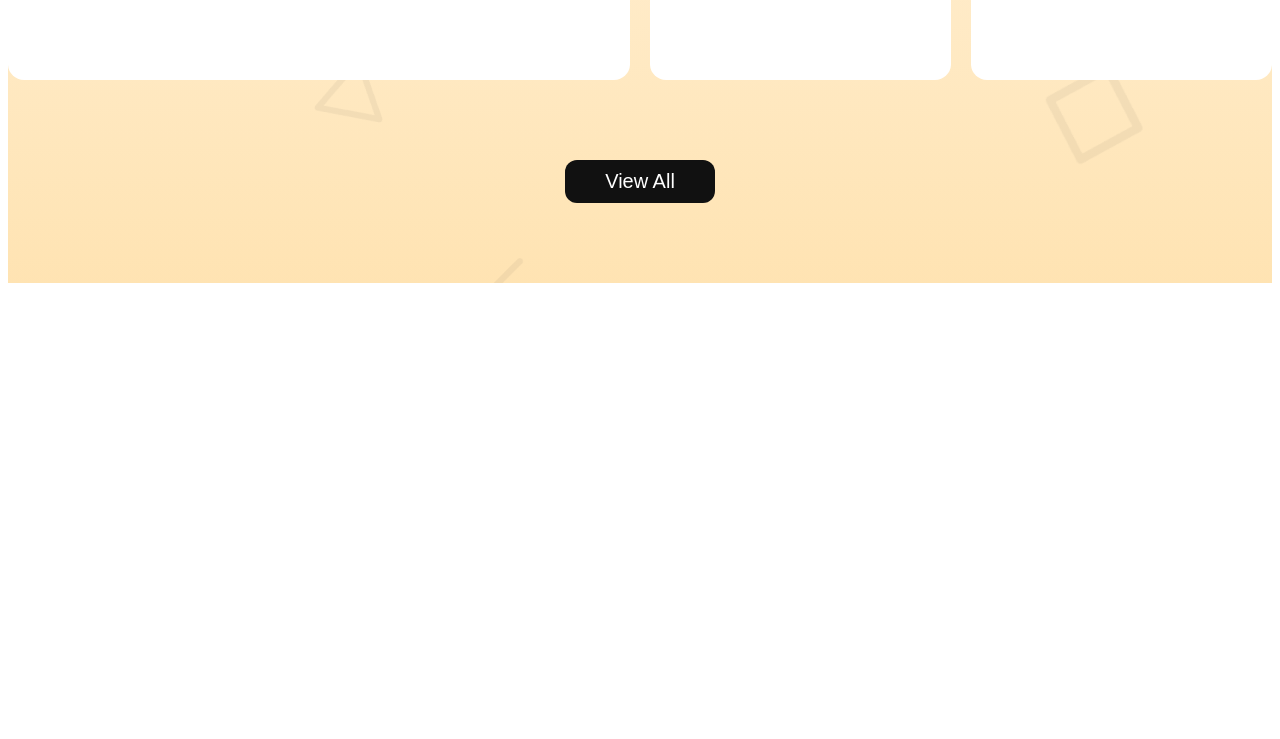
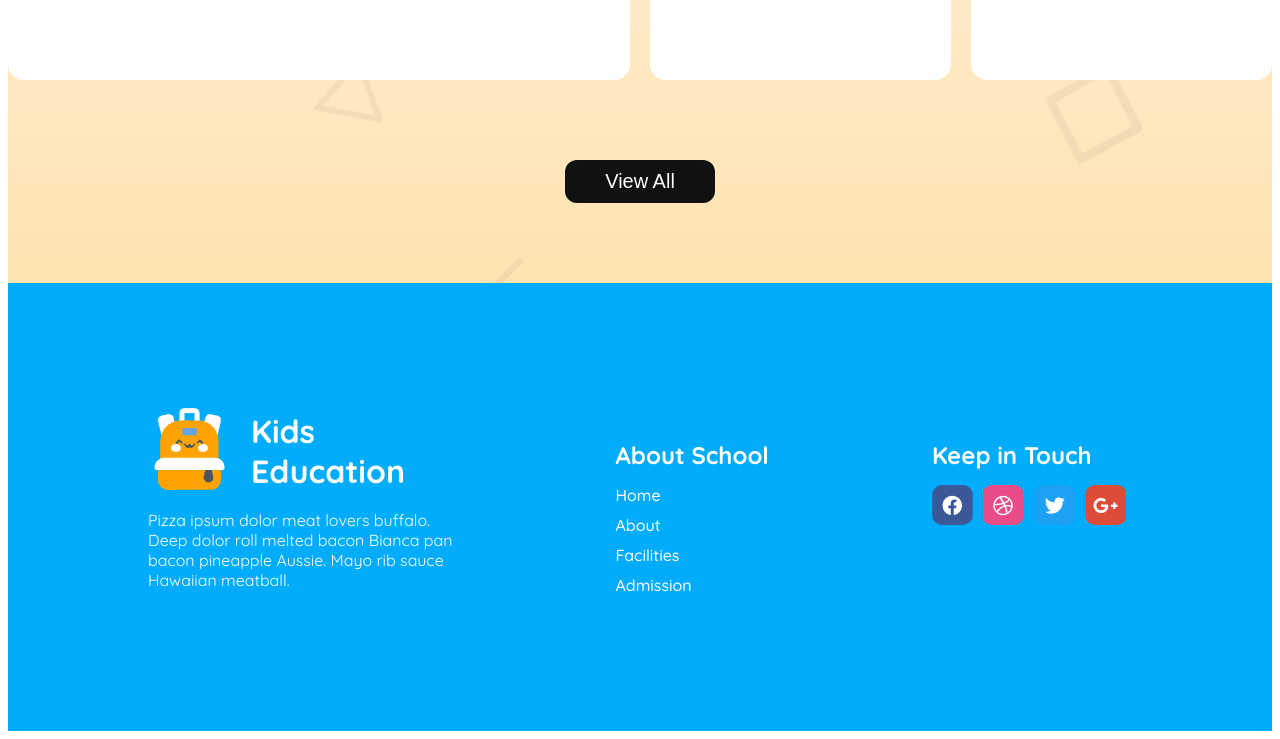
Before and after one commit to engnrtawhid/PH_B11_Assignment_02, a plain HTML site: page index.html in a window 1280 px wide. Shown: the part 2475-3214 px from the top of the page. Before the commit the page ends 2766 px from the top, so only its background shows below. Drawn offline with Linux system fonts and the light colour scheme.

Commit message:
completed V1

```diff
--- a/index.html
+++ b/index.html
@@ -157,8 +157,38 @@
         </section>
     </main>
 
-    <footer>
-
+    <footer class="quicksand footerBG">
+        <div class="footerContainer contentMargin">
+            <div class="leftFooter">
+                <div class="footerLogo">
+                    <div>
+                        <img src="assets/footerLogo.png" alt="">
+                    </div>
+                    <h1>Kids <br> Education</h1>
+                </div>
+                <p>Pizza ipsum dolor meat lovers buffalo. <br> Deep dolor roll melted bacon Bianca pan <br>
+                bacon pineapple Aussie. Mayo rib sauce <br>
+                Hawaiian meatball.</p>
+            </div>
+            <div class="middleFooter">
+                <h4>About School</h4>
+                <ul>
+                    <li><a href="home">Home</a></li>
+                    <li><a href="about">About</a></li>
+                    <li><a href="facilities">Facilities</a></li>
+                    <li><a href="admission">Admission</a></li>
+                </ul>
+            </div>
+            <div class="rightFooter">
+                <h4>Keep in Touch</h4>
+                <div class="socialContainer">
+                    <img src="assets/fb.png" alt="">
+                    <img src="assets/dribble.png" alt="">
+                    <img src="assets/twitter.png" alt="">
+                    <img src="assets/google+.png" alt="">
+                </div>
+            </div>
+        </div>
     </footer>
 </body>
 </html>
--- a/styles/style.css
+++ b/styles/style.css
@@ -327,6 +327,67 @@ body {
     left: 27px;
 }
 
+/* Footer Styles */
+.footerBG {
+    background-color: #01ACFD;;
+}
+
+/* Footer Section Styles */
+
+
+
+.footerContainer{
+    display: flex;
+    align-items: flex-start;
+    justify-content: space-between;
+    padding: 125px 140px;
+}
+.footerLogo{
+    display: flex;
+    align-items: center;
+    gap: 20px;
+}
+
+.footerLogo h1{
+    color: #FFF;
+    font-size: 2rem;
+    margin: 0px;
+}
+
+.leftFooter p{
+    color: #FFF;
+}
+
+.middleFooter h4, .rightFooter h4 {
+    font-size: 1.5rem;
+    color: white;
+    margin-bottom: 15px;
+
+}
+
+.middleFooter ul li{
+    list-style: none;
+    cursor: pointer;
+    margin-bottom: 10px;
+
+}
+
+.middleFooter ul{
+    margin: 0px;
+    padding: 0px;
+}
+
+.middleFooter ul li a {
+    text-decoration: none;
+    color: #FFF;
+    font-weight: 500;
+}
+
+.socialContainer img{
+    border-radius: 10px;
+    margin-right: 5px;
+}
+
 
 
 
@@ -445,4 +506,12 @@ body {
         margin-top: 40px;
         margin-bottom: 20px;
     }
+
+    /* Footer Section */
+    .footerContainer{
+        flex-direction: column;
+        padding: 17px;
     }
+
+
+}
```
Also changed, not shown: assets/footerLogo.png (added). Lines whose indentation alone changed are shown as unchanged.
